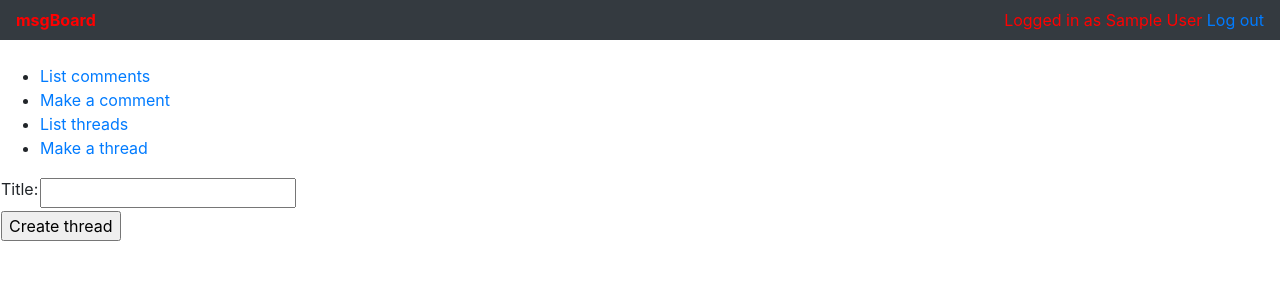
After one commit to sinplosion/msgboard, a Flask app: page /thread/new/ in a window 1280 px wide. The commit adds this page. Shown: the top 300 px of the page. Run offline with Flask 2, Linux system fonts and the light colour scheme; a user stored in the database is signed in; tables that the repository leaves empty hold one stand-in row (values such as "Sample post"); some libraries are stand-ins or nearby versions.

Commit message:
initial frame for forum threads

```diff
--- a/application/__init__.py
+++ b/application/__init__.py
@@ -25,6 +25,9 @@ from application.comment import views
 from application.auth import models
 from application.auth import views
 
+from application.thread import models
+from application.thread import views
+
 #login handing
 from application.auth.models import User
 from os import urandom
--- a/application/auth/models.py
+++ b/application/auth/models.py
@@ -13,6 +13,8 @@ class User(Base):
 
     role_id = db.Column(db.Integer, db.ForeignKey('role.id'), nullable=True)
     role = db.relationship("Role")
+
+    threads = db.relationship("Thread", backref='account', lazy=True)
 
     def __init__(self, name, username, password):
         self.name = name
--- a/application/templates/layout.html
+++ b/application/templates/layout.html
@@ -31,6 +31,8 @@
   <ul>
     <li><a href="{{ url_for('comment_index') }}">List comments</a></li>
     <li><a href="{{ url_for('comment_form') }}">Make a comment</a></li>
+    <li><a href="{{ url_for('thread_index') }}">List threads</a></li>
+    <li><a href="{{ url_for('thread_form') }}">Make a thread</a></li>
   </ul>
   {% block body %}
   <p>
--- /dev/null
+++ b/application/templates/thread/new.html
@@ -0,0 +1,28 @@
+{% extends "layout.html" %}
+
+{% block body %}
+<form method="POST" action="{{ url_for('thread_create') }}">
+  <table>
+    <tr>
+      <td>
+        {{ form.title.label }}
+      </td>
+      <td>
+        {{ form.title }}
+      </td>
+      <td>
+        <ul>
+          {% for error in form.title.errors %}
+          <li>{{ error }}</li>
+          {% endfor %}
+        </ul>
+      </td>
+
+    </tr>
+    <tr>
+      <td colspan="2">
+        <input type="submit" value="Create thread" />
+      </td>
+    </tr>
+</form>
+{% endblock %}
--- /dev/null
+++ b/application/thread/forms.py
@@ -0,0 +1,8 @@
+from flask_wtf import FlaskForm
+from wtforms import StringField, validators
+
+class ThreadForm(FlaskForm):
+    title = StringField("Title: ", [validators.Length(min=3,max=128,message="Title has to be between 3 to 128 characters long.")])
+
+    class Meta:
+        csrf = False
--- /dev/null
+++ b/application/thread/views.py
@@ -0,0 +1,34 @@
+from application import app, db
+from flask import redirect, render_template, request, url_for
+from flask_login import login_required, current_user
+from application.thread.models import Thread
+from application.thread.forms import ThreadForm
+from application.auth.models import User
+
+@app.route("/thread/new/")
+@login_required
+def thread_form():
+    return render_template("thread/new.html", form = ThreadForm())
+
+@app.route("/thread/", methods=["POST"])
+@login_required
+def thread_create():
+
+    threadform = ThreadForm(request.form)
+
+    #add a comment form and add a validation for the first comment to be != null
+
+    if not threadform.validate():
+        return render_template("thread/new.html", form = threadform)
+
+    t = Thread(threadform.title.data) #TypeError: __init__() takes 1 positional argument but 2 were given
+    t.account_id = current_user.id
+
+    db.session().add(t)
+    db.session().commit()
+
+    return redirect(url_for("thread_index"))
+
+@app.route("/thread", methods=["GET"])
+def thread_index():
+    return render_template("thread/list.html", thread=Thread.query.all())
```
Also changed, not shown: application/templates/thread/list.html (added, +25 -0 lines), application/thread/models.py (added, +11 -0 lines).
